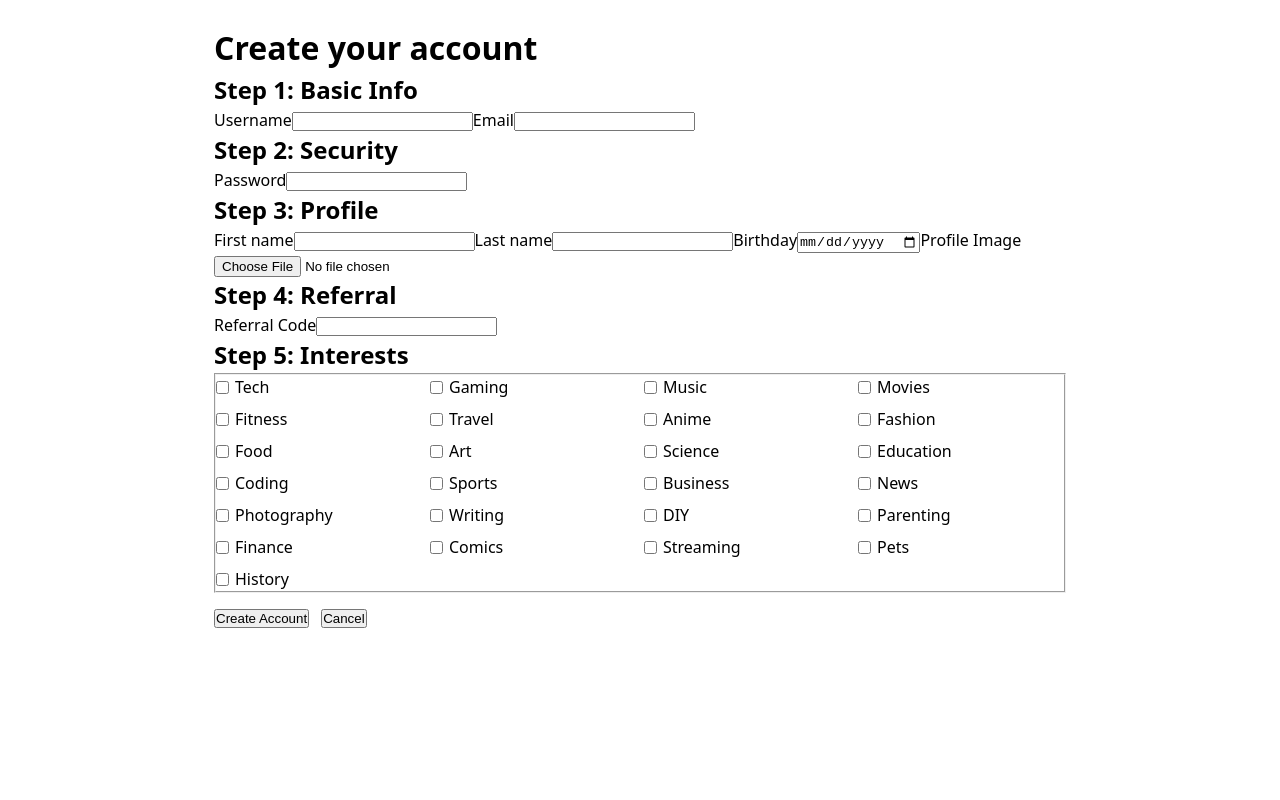
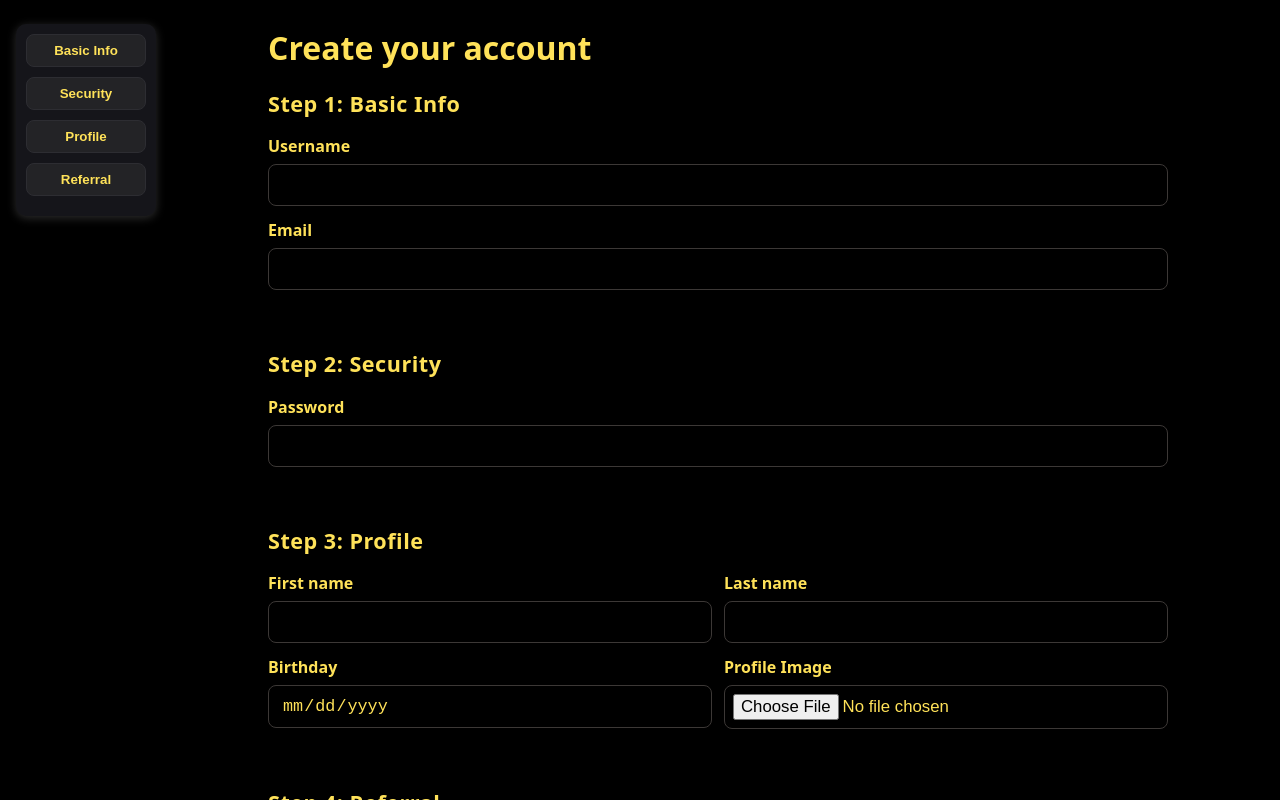
Before and after one commit to nszshadowdragon/netspacezone, a React (Vite) app in the folder frontend/: page /signup in a window 1280 px wide. Built offline with nearby package versions, Linux system fonts and the light colour scheme; no server answers.

Commit message:
signup(frontend): restore dark/gold styling + Cancel; keep working FormData POST to /api/auth/signup

```diff
--- a/frontend/src/pages/SignUpPage.jsx
+++ b/frontend/src/pages/SignUpPage.jsx
@@ -1,10 +1,34 @@
-import React, { useState } from "react";
+// frontend/src/pages/SignUpPage.jsx
+import React, { useState, useRef, useEffect } from "react";
 import { useNavigate } from "react-router-dom";
 
 const SIGNUP_URL = "https://api.netspacezone.com/api/auth/signup";
 
+const INTERESTS = [
+  "Tech","Gaming","Music","Movies","Fitness","Travel",
+  "Anime","Fashion","Food","Art","Science","Education",
+  "Coding","Sports","Business","News","Photography",
+  "Writing","DIY","Parenting","Finance","Comics",
+  "Streaming","Pets","History"
+];
+
+const SECTIONS = [
+  { label: "Basic Info",  key: "basic"   },
+  { label: "Security",    key: "security"},
+  { label: "Profile",     key: "profile" },
+  { label: "Referral",    key: "referral"}
+];
+
 export default function SignUpPage() {
   const navigate = useNavigate();
+
+  // refs for side-nav scroll
+  const refs = {
+    basic:   useRef(null),
+    security:useRef(null),
+    profile: useRef(null),
+    referral:useRef(null),
+  };
 
   const [form, setForm] = useState({
     username: "",
@@ -16,9 +40,15 @@ export default function SignUpPage() {
     referral: "",
   });
   const [interests, setInterests] = useState([]);
-  const [profilePicFile, setProfilePicFile] = useState(null);
+  const [profilePic, setProfilePic] = useState(null);
   const [submitting, setSubmitting] = useState(false);
   const [error, setError] = useState("");
+
+  // keep focus scroll nice
+  useEffect(() => {
+    document.documentElement.style.scrollBehavior = "smooth";
+    return () => (document.documentElement.style.scrollBehavior = "");
+  }, []);
 
   const onChange = (e) =>
     setForm((f) => ({ ...f, [e.target.name]: e.target.value }));
@@ -32,12 +62,11 @@ export default function SignUpPage() {
     e.preventDefault();
     setError("");
 
-    if (!profilePicFile) {
+    if (!profilePic) {
       setError("Please choose a profile image.");
       return;
     }
 
-    // Build multipart body (do NOT set Content-Type manually)
     const fd = new FormData();
     fd.append("username", form.username.trim());
     fd.append("email", form.email.trim());
@@ -46,8 +75,8 @@ export default function SignUpPage() {
     fd.append("lastName", form.lastName.trim());
     fd.append("birthday", form.birthday);
     fd.append("referral", form.referral.trim());
-    fd.append("interests", interests.join(",")); // server splits by comma
-    fd.append("profilePic", profilePicFile);     // must be "profilePic"
+    fd.append("interests", interests.join(","));  // server splits by comma
+    fd.append("profilePic", profilePic);          // key MUST be profilePic
 
     try {
       setSubmitting(true);
@@ -55,7 +84,7 @@ export default function SignUpPage() {
       const res = await fetch(SIGNUP_URL, {
         method: "POST",
         credentials: "include",
-        body: fd,
+        body: fd, // DO NOT set Content-Type manually
       });
 
       if (!res.ok) {
@@ -63,10 +92,9 @@ export default function SignUpPage() {
         throw new Error(data?.error || `Signup failed (${res.status})`);
       }
 
+      // success -> go to profile
       await res.json().catch(() => null);
-      // success: route to profile
       navigate("/profile", { replace: true });
-
     } catch (err) {
       setError(err.message || "Signup failed");
     } finally {
@@ -74,115 +102,299 @@ export default function SignUpPage() {
     }
   };
 
-  const ALL_INTERESTS = [
-    "Tech","Gaming","Music","Movies","Fitness","Travel",
-    "Anime","Fashion","Food","Art","Science","Education",
-    "Coding","Sports","Business","News","Photography",
-    "Writing","DIY","Parenting","Finance","Comics",
-    "Streaming","Pets","History"
-  ];
+  return (
+    <div
+      className="signup-root"
+      style={{
+        minHeight: "100vh",
+        width: "100%",
+        background: "#000",
+        color: "#ffe259",
+        display: "flex",
+        gap: 16,
+        padding: 16,
+      }}
+    >
+      {/* Left: Section jump nav */}
+      <nav
+        style={{
+          position: "sticky",
+          top: 24,
+          alignSelf: "flex-start",
+          width: 140,
+          background: "#15151a",
+          borderRadius: 10,
+          boxShadow: "0 2px 10px #444a",
+          padding: 10,
+          height: "fit-content",
+        }}
+      >
+        <ul style={{ listStyle: "none", padding: 0, margin: 0 }}>
+          {SECTIONS.map((s) => (
+            <li key={s.key} style={{ marginBottom: 10 }}>
+              <button
+                type="button"
+                onClick={() => refs[s.key].current?.scrollIntoView({ block: "start" })}
+                style={{
+                  width: "100%",
+                  padding: "8px 0",
+                  color: "#ffe259",
+                  fontWeight: 700,
+                  background: "#232326",
+                  border: "1px solid #2d2d32",
+                  borderRadius: 8,
+                  cursor: "pointer",
+                }}
+              >
+                {s.label}
+              </button>
+            </li>
+          ))}
+        </ul>
+      </nav>
 
-  return (
-    <div className="signup-container" style={{ maxWidth: 900, margin: "0 auto", padding: 24 }}>
-      <h1 className="signup-title">Create your account</h1>
+      {/* Right: Form */}
+      <div style={{ flex: 1, maxWidth: 900, margin: "0 auto" }}>
+        <h1 style={{ margin: "8px 0 16px 0", fontSize: "2rem", fontWeight: 800 }}>
+          Create your account
+        </h1>
 
-      <form onSubmit={submit} className="signup-form">
-        {/* Step 1 */}
-        <section className="signup-section">
-          <h2 className="signup-step">Step 1: Basic Info</h2>
-          <label className="field">
-            Username
-            <input name="username" value={form.username} onChange={onChange} />
-          </label>
-          <label className="field">
-            Email
-            <input type="email" name="email" value={form.email} onChange={onChange} />
-          </label>
+        <form onSubmit={submit} className="signup-form" autoComplete="off">
+          {/* Step 1: Basic Info */}
+          <section ref={refs.basic} style={sectionStyle}>
+            <h2 style={sectionTitle}>Step 1: Basic Info</h2>
+
+            <Field label="Username">
+              <input
+                name="username"
+                value={form.username}
+                onChange={onChange}
+                style={inputStyle}
+                autoComplete="username"
+              />
+            </Field>
+
+            <Field label="Email">
+              <input
+                type="email"
+                name="email"
+                value={form.email}
+                onChange={onChange}
+                style={inputStyle}
+                autoComplete="email"
+              />
+            </Field>
           </section>
 
-        {/* Step 2 */}
-        <section className="signup-section">
-          <h2 className="signup-step">Step 2: Security</h2>
-          <label className="field">
-            Password
-            <input type="password" name="password" value={form.password} onChange={onChange} />
-          </label>
+          {/* Step 2: Security */}
+          <section ref={refs.security} style={sectionStyle}>
+            <h2 style={sectionTitle}>Step 2: Security</h2>
+
+            <Field label="Password">
+              <input
+                type="password"
+                name="password"
+                value={form.password}
+                onChange={onChange}
+                style={inputStyle}
+                autoComplete="new-password"
+              />
+            </Field>
           </section>
 
-        {/* Step 3 */}
-        <section className="signup-section">
-          <h2 className="signup-step">Step 3: Profile</h2>
-          <label className="field">
-            First name
-            <input name="firstName" value={form.firstName} onChange={onChange} />
-          </label>
-          <label className="field">
-            Last name
-            <input name="lastName" value={form.lastName} onChange={onChange} />
-          </label>
-          <label className="field">
-            Birthday
-            <input type="date" name="birthday" value={form.birthday} onChange={onChange} />
-          </label>
-          <label className="field">
-            Profile Image
+          {/* Step 3: Profile */}
+          <section ref={refs.profile} style={sectionStyle}>
+            <h2 style={sectionTitle}>Step 3: Profile</h2>
+
+            <div style={{ display: "grid", gap: 12, gridTemplateColumns: "1fr 1fr" }}>
+              <Field label="First name">
+                <input
+                  name="firstName"
+                  value={form.firstName}
+                  onChange={onChange}
+                  style={inputStyle}
+                />
+              </Field>
+              <Field label="Last name">
+                <input
+                  name="lastName"
+                  value={form.lastName}
+                  onChange={onChange}
+                  style={inputStyle}
+                />
+              </Field>
+            </div>
+
+            <div style={{ display: "grid", gap: 12, gridTemplateColumns: "1fr 1fr" }}>
+              <Field label="Birthday">
+                <input
+                  type="date"
+                  name="birthday"
+                  value={form.birthday}
+                  onChange={onChange}
+                  style={inputStyle}
+                />
+              </Field>
+
+              <Field label="Profile Image">
                 <input
                   type="file"
                   name="profilePic"
                   accept="image/*"
-              onChange={(e) => setProfilePicFile(e.target.files?.[0] || null)}
+                  onChange={(e) => setProfilePic(e.target.files?.[0] || null)}
+                  style={{
+                    ...inputStyle,
+                    padding: 8,
+                    border: "1.5px solid #3c3836",
+                    background: "#000",
+                    color: "#ffe259",
+                  }}
                 />
-          </label>
+                {profilePic && (
+                  <div style={{ marginTop: 8 }}>
+                    <img
+                      src={URL.createObjectURL(profilePic)}
+                      alt="Preview"
+                      width={96}
+                      height={96}
+                      style={{ objectFit: "cover", borderRadius: 10, border: "1px solid #2d2d32" }}
+                    />
+                  </div>
+                )}
+              </Field>
+            </div>
           </section>
 
-        {/* Step 4 */}
-        <section className="signup-section">
-          <h2 className="signup-step">Step 4: Referral</h2>
-          <label className="field">
-            Referral Code
-            <input name="referral" value={form.referral} onChange={onChange} />
-          </label>
+          {/* Step 4: Referral */}
+          <section ref={refs.referral} style={sectionStyle}>
+            <h2 style={sectionTitle}>Step 4: Referral</h2>
+            <Field label="Referral Code">
+              <input
+                name="referral"
+                value={form.referral}
+                onChange={onChange}
+                style={inputStyle}
+              />
+            </Field>
           </section>
 
-        {/* Step 5 */}
-        <section className="signup-section">
-          <h2 className="signup-step">Step 5: Interests</h2>
-          <fieldset
+          {/* Step 5: Interests */}
+          <section style={{ ...sectionStyle, paddingBottom: 8 }}>
+            <h2 style={sectionTitle}>Step 5: Interests</h2>
+            <div
               className="interests-grid"
-            style={{ display: "grid", gridTemplateColumns: "repeat(4, minmax(0,1fr))", gap: 8 }}
+              style={{
+                display: "grid",
+                gridTemplateColumns: "repeat(4, minmax(0,1fr))",
+                gap: 10,
+                padding: 10,
+                border: "1px solid #2d2d32",
+                borderRadius: 10,
+                background: "#0b0b0e",
+              }}
             >
-            {ALL_INTERESTS.map((i) => (
-              <label key={i} className="interest-item" style={{ display: "flex", alignItems: "center", gap: 6 }}>
+              {INTERESTS.map((i) => (
+                <label key={i} style={{ display: "flex", alignItems: "center", gap: 6 }}>
                   <input
                     type="checkbox"
                     checked={interests.includes(i)}
                     onChange={() => toggleInterest(i)}
+                    style={{ accentColor: "#ffe259" }}
                   />
                   {i}
                 </label>
               ))}
-          </fieldset>
+            </div>
           </section>
 
-        {error && <p className="signup-error" style={{ color: "salmon" }}>{error}</p>}
+          {/* Errors */}
+          {error && (
+            <p style={{ color: "salmon", marginTop: 6, fontWeight: 600 }}>{error}</p>
+          )}
 
-        {/* Actions: Create + Cancel */}
-        <div className="signup-actions" style={{ display: "flex", gap: 12, marginTop: 16 }}>
-          <button type="submit" className="btn btn-primary" disabled={submitting}>
+          {/* Actions */}
+          <div style={{ display: "flex", gap: 12, marginTop: 16 }}>
+            <button
+              type="submit"
+              disabled={submitting}
+              style={primaryBtn(submitting)}
+            >
               {submitting ? "Creating..." : "Create Account"}
             </button>
 
-          {/* Cancel button back to landing */}
             <button
               type="button"
-            className="btn btn-secondary"
+              className="btn-cancel"
               onClick={() => navigate("/")}
               disabled={submitting}
+              style={secondaryBtn}
             >
               Cancel
             </button>
           </div>
         </form>
       </div>
+    </div>
   );
 }
+
+/* ---------- UI helpers ---------- */
+function Field({ label, children }) {
+  return (
+    <label style={{ display: "block", marginBottom: 12 }}>
+      <div style={{ marginBottom: 6, fontWeight: 700 }}>{label}</div>
+      {children}
+    </label>
+  );
+}
+
+const sectionStyle = {
+  padding: "0 0 18px 0",
+  marginBottom: 28,
+  background: "none",
+  border: "none",
+  boxShadow: "none",
+};
+
+const sectionTitle = {
+  fontSize: "1.35rem",
+  fontWeight: 800,
+  marginBottom: 14,
+  color: "#ffe259",
+  letterSpacing: 0.5,
+};
+
+const inputStyle = {
+  width: "100%",
+  padding: "10px 13px",
+  borderRadius: 8,
+  border: "1.5px solid #3c3836",
+  backgroundColor: "#000",
+  color: "#ffe259",
+  fontSize: "1.05rem",
+  outline: "none",
+};
+
+const primaryBtn = (disabled) => ({
+  background: "#ffe259",
+  color: "#111",
+  fontWeight: 800,
+  padding: "12px 22px",
+  fontSize: "1.05rem",
+  border: "none",
+  borderRadius: 9,
+  cursor: disabled ? "default" : "pointer",
+  opacity: disabled ? 0.65 : 1,
+  transition: "opacity .15s",
+});
+
+const secondaryBtn = {
+  background: "#232326",
+  color: "#ffe259",
+  fontWeight: 800,
+  padding: "11px 18px",
+  fontSize: "1.02rem",
+  border: "2px solid #ffe259",
+  borderRadius: 9,
+  cursor: "pointer",
+};
```
Lines whose indentation alone changed are shown as unchanged.
